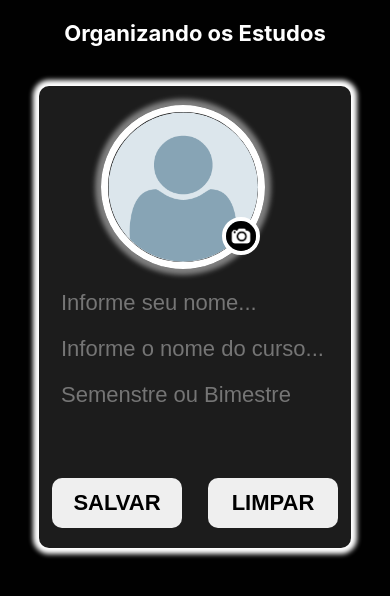
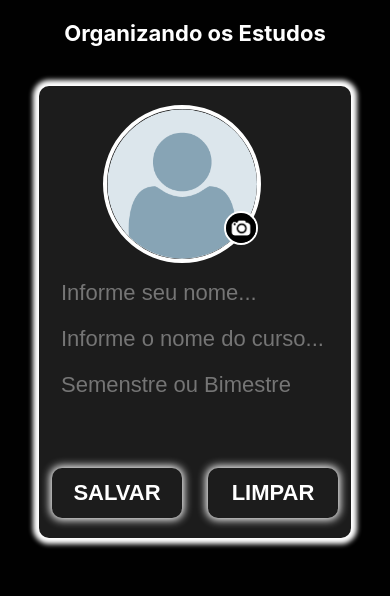
Before and after one commit to dniemeryers/organizar-estudos, a React (Create React App) app: page / in a window 390 px wide. Shown: the top 596 px of the page. Built offline with nearby package versions, Linux system fonts and the light colour scheme.

Commit message:
responsividae

```diff
--- a/src/introducao/Atividades/index.jsx
+++ b/src/introducao/Atividades/index.jsx
@@ -11,7 +11,8 @@ const Atividades = ({atividade}) => {
     let dateInput = new Date(dataAtividade)
     var dy = (dateInput.getDate()+1)-(newDate.getDate());
     var mt = dateInput.getMonth()-newDate.getMonth();
-    let data;
+    let data = `Informe data`;
+    console.log(dy)
 
 
    if(dy<0){
@@ -49,7 +50,7 @@ const Atividades = ({atividade}) => {
         data = `${mt} meses e ${dy} dias`
     }
 
-
+    console.log(data)
 
     return (
         <>
--- a/src/introducao/Atividades/style.js
+++ b/src/introducao/Atividades/style.js
@@ -33,7 +33,7 @@ export const Atividade =styled.input`
 color:black;
 background-color:transparent;
 border:none;
-width:100px;
+width:90px;
 font-weight:bolder;
 font-size:12px;
 margin:0 5px 0 5px;
--- a/src/introducao/Body/style.js
+++ b/src/introducao/Body/style.js
@@ -8,7 +8,7 @@ background-color: #010101;
 width: 100%;
 height:auto;
 
-@media screen and (max-width:400px){
+@media screen and (max-width:1024px){
   padding-top: 290px;
 
 }
@@ -58,11 +58,9 @@ z-index:1000;
 position:fixed;
 padding:30px 30px 30px 0;
 margin-top:170px;
-@media screen and (max-width: 400px){
+  @media screen and (max-width: 1024px){
     margin-top:200px;
     width:350px;
-
-
   }
   @media screen and (min-width:1024px){
     padding-right:1200px
--- a/src/introducao/Header/styles.js
+++ b/src/introducao/Header/styles.js
@@ -23,13 +23,12 @@ export const Row = styled.div`
 export const Wrapper = styled.div`
     background-color: #010101;
     display:flex;
-
     position:fixed;
     z-index:1000;
     height: 220px;
-    margin-left:0;
 
-    @media screen and (max-width: 400px){
+
+    @media screen and (max-width: 1024px){
         display:flex;
         flex-direction:column;
         height:300px;
@@ -127,15 +126,14 @@ top:10px;
 export const Mensagem = styled.label`
 color:white;
 font-size:16px;
-padding-left:10px;
 margin-top:10px;
+text-align:center;
 
 @media screen and (min-width:1024px){
     position:fixed;
     right:50px;
     top:15px;
     font-size:22px;
-
 }
 `
 
--- a/src/introducao/inicio/styles.js
+++ b/src/introducao/inicio/styles.js
@@ -72,10 +72,11 @@ export const MenuRight = styled.a`
 export const UserPicture = styled.img`
     width: 150px;
     height: 150px;
+    padding:0px;
     border-radius:50%;
-    border: 7px solid white;
+    border: 4px solid white;
     margin:-1px;
-    box-shadow: 0px 0px 5px 6px gray;
+
 `
 
 export const Input = styled.input`
@@ -101,7 +102,7 @@ export const Text = styled.img`
     width:30px;
     height:30px;
     border-radius:50%;
-    border: 4px solid white;
+    border: 2px solid white;
 `
 
 export const Div = styled.div`
@@ -127,11 +128,13 @@ export const Addimagen = styled.input`
 export const Salvar = styled.button`
     width:130px;
     height:50px;
-    backgrund-color:#6d6d6d;
+    color:white;
+    background:#1c1c1c;
     font-size:22px;
     font-weight:bold;
     border:none;
     border-radius:10px;
+    box-shadow: 0px 0px 8px 2px white;
 `
 export const Buttons = styled.div`
     width:100%;
```
Lines whose indentation alone changed are shown as unchanged.
